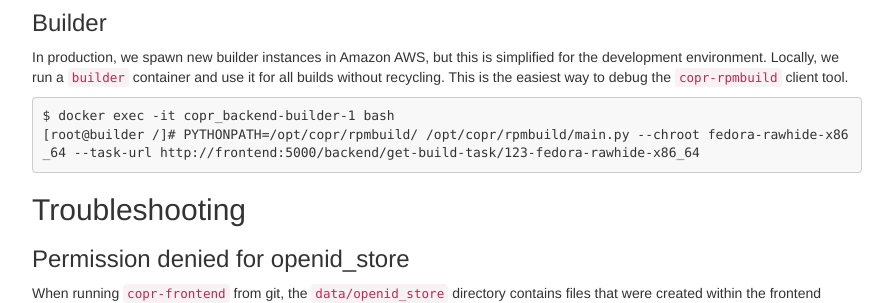
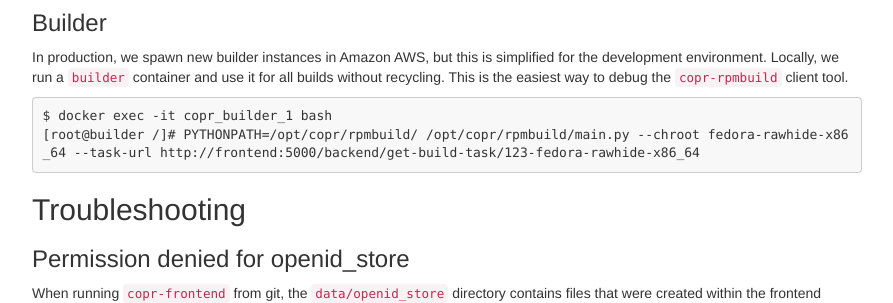
Before and after one commit to FrostyX/frostyx.github.io, a Jekyll site: the page built from _posts/2020-12-31-copr-docker-compose-without-supervisord.md, in a window 1280 px wide and 900 px high, scrolled down 2193 px. Shown: the part 152-455 px from the top of the window, without its empty margins (193-1086 px from the left). Built offline with Jekyll 4.4.1, drawn with Linux system fonts in a browser that asks for light colours; nearby versions of some CDN libraries; comment, search, counter and statistics services are not loaded.

Commit message:
Fix typo in docker container name

````diff
--- a/_posts/2020-12-31-copr-docker-compose-without-supervisord.md
+++ b/_posts/2020-12-31-copr-docker-compose-without-supervisord.md
@@ -163,7 +164,7 @@ container and use it for all builds without recycling. This is the easiest way
 to debug the `copr-rpmbuild` client tool.
 
 ```
-$ docker exec -it copr_backend-builder-1 bash
+$ docker exec -it copr_builder_1 bash
 [root@builder /]# PYTHONPATH=/opt/copr/rpmbuild/ /opt/copr/rpmbuild/main.py --chroot fedora-rawhide-x86_64 --task-url http://frontend:5000/backend/get-build-task/123-fedora-rawhide-x86_64
 ```
 
````
Also changed, not shown: other parts of _posts/2020-12-31-copr-docker-compose-without-supervisord.md (+1 -0 lines), _posts/2017-10-17-copr-stack-dockerized.md (+1 -1 lines).
